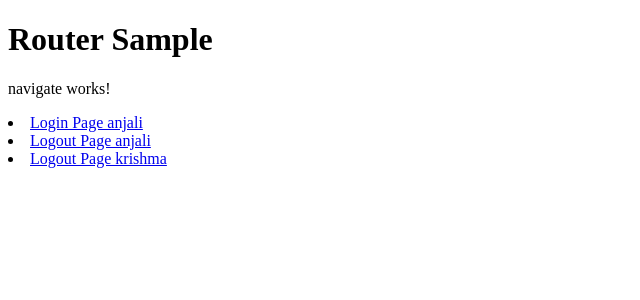
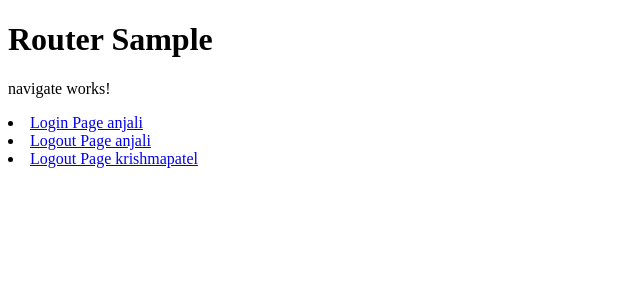
Before and after one commit to shelat1217/git_tutorial, an Angular app: page /navigate in a window 1280 px wide. Shown: the top 300 px of the page, without its empty margins (0-640 px from the left). Built offline with nearby package versions, Linux system fonts and the light colour scheme.

Commit message:
nav_krishma_change2

```diff
--- a/src/app/navigate/navigate.component.html
+++ b/src/app/navigate/navigate.component.html
@@ -7,9 +7,8 @@
     <li>
         <a class='button' routerLink='logout'> Logout Page anjali </a>
     </li>
+
     <li>
-        <a class='button' routerLink='logout'> Logout Page krishma </a>
+        <a class='button' routerLink='logout'> Logout Page krishmapatel </a>
     </li>
-
-
   </nav>
```
